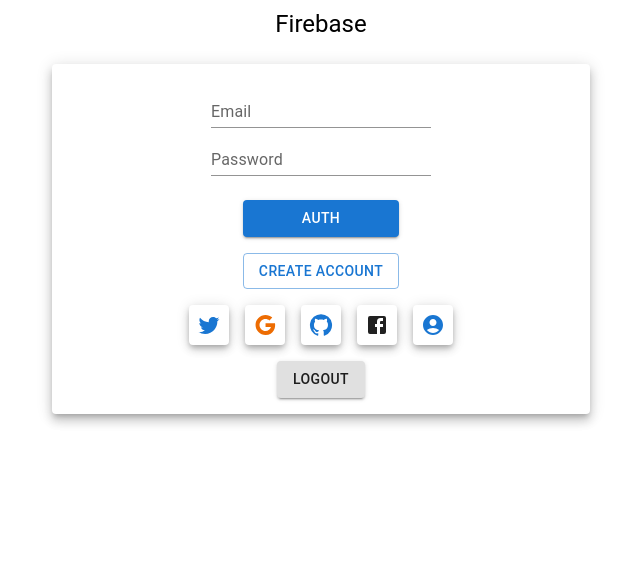
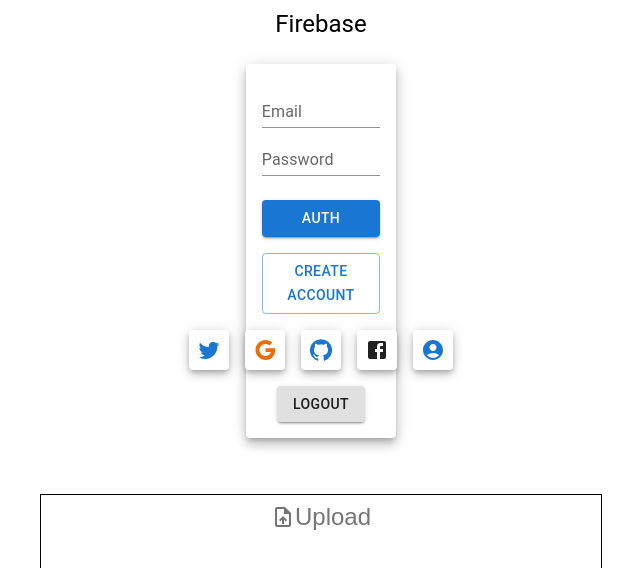
Before and after one commit to GuilhermeSousaDev/Firebase-Course, a React (Vite) app in the folder Example-01/: page / in a window 1280 px wide. Shown: the top 568 px of the page, without its empty margins (319-959 px from the left). Built offline with nearby package versions, Linux system fonts and the light colour scheme.

Commit message:
Storage Page

```diff
--- a/Example-01/src/App.jsx
+++ b/Example-01/src/App.jsx
@@ -1,7 +1,15 @@
+import { Box } from '@mui/material';
 import Auth from "./pages/Auth";
+import Storage from "./pages/Storage";
 
 function App() {
-  return <Auth />
+
+  return (
+    <Box display="flex" justifyContent="center" alignItems="center" flexDirection="column">
+      <Auth />
+      <Storage />
+    </Box>
+  )
 }
 
 export default App;
--- /dev/null
+++ b/Example-01/src/pages/Storage.jsx
@@ -0,0 +1,47 @@
+import { UploadFile } from "@mui/icons-material";
+import { IconButton, Box, Input } from "@mui/material";
+import { useCallback, useState } from "react";
+
+export default function Storage() {
+    const initialFormState = { file: '' };
+    const [form, setForm] = useState(initialFormState);
+
+    const changeForm = useCallback(e => {
+        setForm({
+            ...form,
+            [e.target.name]: e.target.value,
+        });
+    }, [form]);
+
+    return (
+        <Box
+            sx={{ width: 200 }}
+            mt={5}
+            display="flex"
+            flexDirection="column"
+            alignItems="center"
+        >
+            <Input
+                sx={{ display: 'none' }}
+                type="file"
+                value={form.file}
+                name="file"
+                label="File"
+                variant="standard"
+                onChange={e => changeForm(e)}
+            />
+
+            <Box
+                display="flex"
+                flexDirection="column"
+                mb={2}
+                sx={{ border: '1px solid black', width: '70vh', height: '70vh' }}
+            >
+                <IconButton>
+                    <UploadFile />
+                    Upload
+                </IconButton>
+            </Box>
+        </Box>
+    )
+}
```
